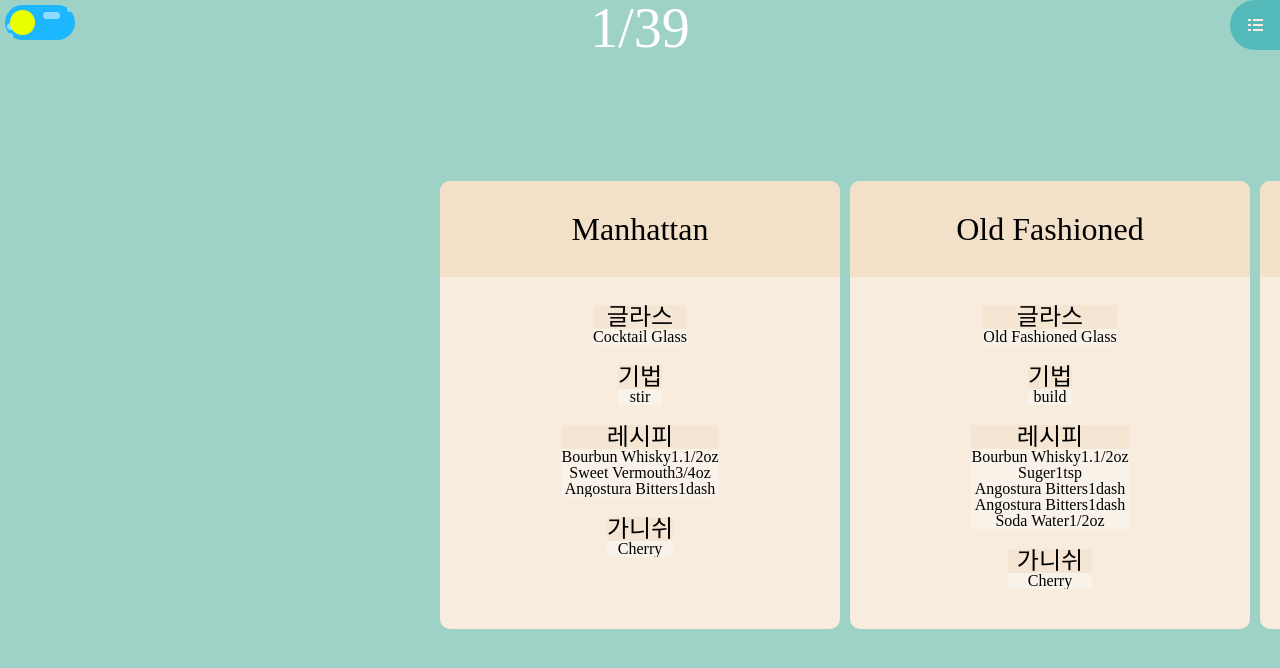
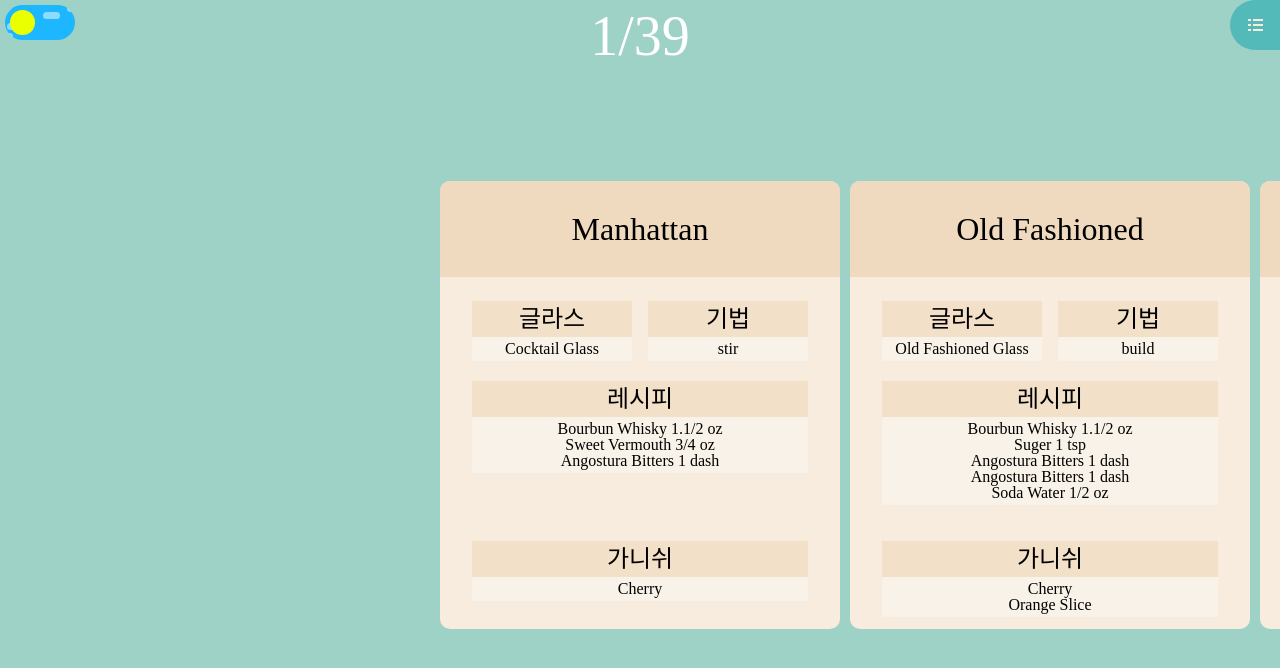
Before and after one commit to 5eokhwan/BartenderTail, a React (Create React App) app: page / in a window 1280 px wide. Shown: the top 668 px of the page. Built offline with nearby package versions, Linux system fonts and the light colour scheme; a web font is replaced by a local one.

Commit message:
카드 레이아웃 변경

```diff
--- a/src/App.tsx
+++ b/src/App.tsx
@@ -11,6 +11,7 @@ import { IRecipeItem } from './common/interface/recipe';
 const {light, dark} = mode;
 
 const MainWrapper = styled.main`
+  width: ${window.innerWidth }px;
 `;
 
 const ModeToggleWrapper = styled.div`
@@ -33,6 +34,7 @@ function App() {
     recipe.show = true;
     return recipe;
   }));
+
 
   const [activeRecipeId, setActiveRecipeId] = useState<number>(0);
 
--- a/src/components/Card/Face/RecipeInfoFace.tsx
+++ b/src/components/Card/Face/RecipeInfoFace.tsx
@@ -8,7 +8,7 @@ import garnish from "../../../datas/garnish";
 
 const R = {
     NameWrapper: styled.div`
-        background: ${({ theme }) => darken(0.05, theme.beige)};
+        background: ${({ theme }) => darken(0.075, theme.beige)};
         padding: 1em;
         width: 100%;
     `,
@@ -16,29 +16,41 @@ const R = {
         text-align: center;
         font-family: SansMedium;
     `,
+    ContentWrapper: styled.div`
+        width: 100%;
+        padding: 0.75em 1em 1em 1em;
+    `,
+    Row: styled.div`
+        display: flex;
+        width: 100%;
+        min-height: 2.5em;
+        gap: 0.5em;
+    `,
     Glass: styled.div`
-        margin-top: 0.5em;
+        width: 50%;
+        height: 100%;
     `,
-    Technique: styled.div``,
-    Recipe: styled.div``,
+    Technique: styled.div`
+        width: 50%;
+        height: 100%;
+    `,
+    Recipe: styled.div`
+        min-height: 5em;
+    `,
     Garnish: styled.div``,
     Title: styled.div`
         font-size: 1.5rem;
-        margin-top: 0.5em;
         text-align: center;
-        ${({ theme }) => {
-        const selected = theme.beige;
-        return css`
-            background: ${darken(0.025, selected)};
-        `;
-        }};
+        padding: 0.25em 0;
+        background: ${({ theme }) => darken(0.05, theme.beige)};
     `,
     Content: styled.div<{length: number}>`
         font-size: 1rem;
         margin-bottom: 0.5em;
         text-align: center;
-        height: ${({ length }) => length * 1}em;
-        overflow: hidden;
+        padding: 0.25em 0;
+        height: ${({ length }) => length * 1 + 0.5}em;
+
         transition: 0.5s;
         margin-bottom: 0.5em;
         ${({ theme }) => {
@@ -50,7 +62,8 @@ const R = {
     `,
     RecipeType: styled.div`
         font-size: 1rem;
-`}
+    `,
+}
 
 interface IRecipeInfoFace {
     data: IRecipe;
@@ -62,7 +75,8 @@ const RecipeInfoFace : React.FC<IRecipeInfoFace> = ({ data }) => {
             <R.NameWrapper>
                 <R.Name>{data.name}</R.Name>
             </R.NameWrapper>
-
+            <R.ContentWrapper>
+                <R.Row>
                     <R.Glass>
                         <R.Title>글라스</R.Title>
                         <R.Content length={1}>{glass[data.glass]}</R.Content>
@@ -73,22 +87,24 @@ const RecipeInfoFace : React.FC<IRecipeInfoFace> = ({ data }) => {
                             {data.technique.map((v, i) =>(<div key={i}>{technique[v]}</div>))}
                         </R.Content>
                     </R.Technique>
+                </R.Row>
                 <R.Recipe>
                     <R.Title>레시피</R.Title>
                     <R.Content length={data.ingredient.length}>
                         {data.ingredient.map((v, i) =>
                             (<div key={i}>{ingredient[v.type][v.name]}
-                        {v.amount && <span>{v.amount}</span>}
-                        <span>{unit[v.unit]}</span></div>))
+                            {v.amount && <span> {v.amount}</span>}
+                            <span> {unit[v.unit]}</span></div>))
                         }
                     </R.Content>
                 </R.Recipe>
-            <R.Garnish>
+                {data.ganish.length ? <R.Garnish>
                     <R.Title>가니쉬</R.Title>
-                <R.Content length={1}>
+                    <R.Content length={data.ganish.length}>
                          {data.ganish.map((v,i) => (<div key={i}>{garnish[v]}</div>))}
                     </R.Content>
-            </R.Garnish>
+                </R.Garnish> : ''}
+            </R.ContentWrapper>
         </>
     )
 }
--- a/src/pages/ReceipeListPage/ReceipeListPage.style.tsx
+++ b/src/pages/ReceipeListPage/ReceipeListPage.style.tsx
@@ -4,17 +4,19 @@ import { lighten } from 'polished';
 export const R = {
     Wrapper: styled.div`
       height: 100vh;
-      width: 100vw;
+      // width: 100vw;
+      width: 100%;
     `,
     CounterWrapper: styled.div`
       height: 15%;
-      padding: auto 0;
+      padding: 0.5em 0;
     `,
     ListDisplay : styled.div`
+      user-select: none;
       cursor: grab;
       height: 70%;
       min-height: 500px;
-      width: 100vw;
+      width: 100%;
       overflow: hidden;
       transition: 0.25s;
       ${({ theme }) => {
```
Lines whose indentation alone changed are shown as unchanged.
